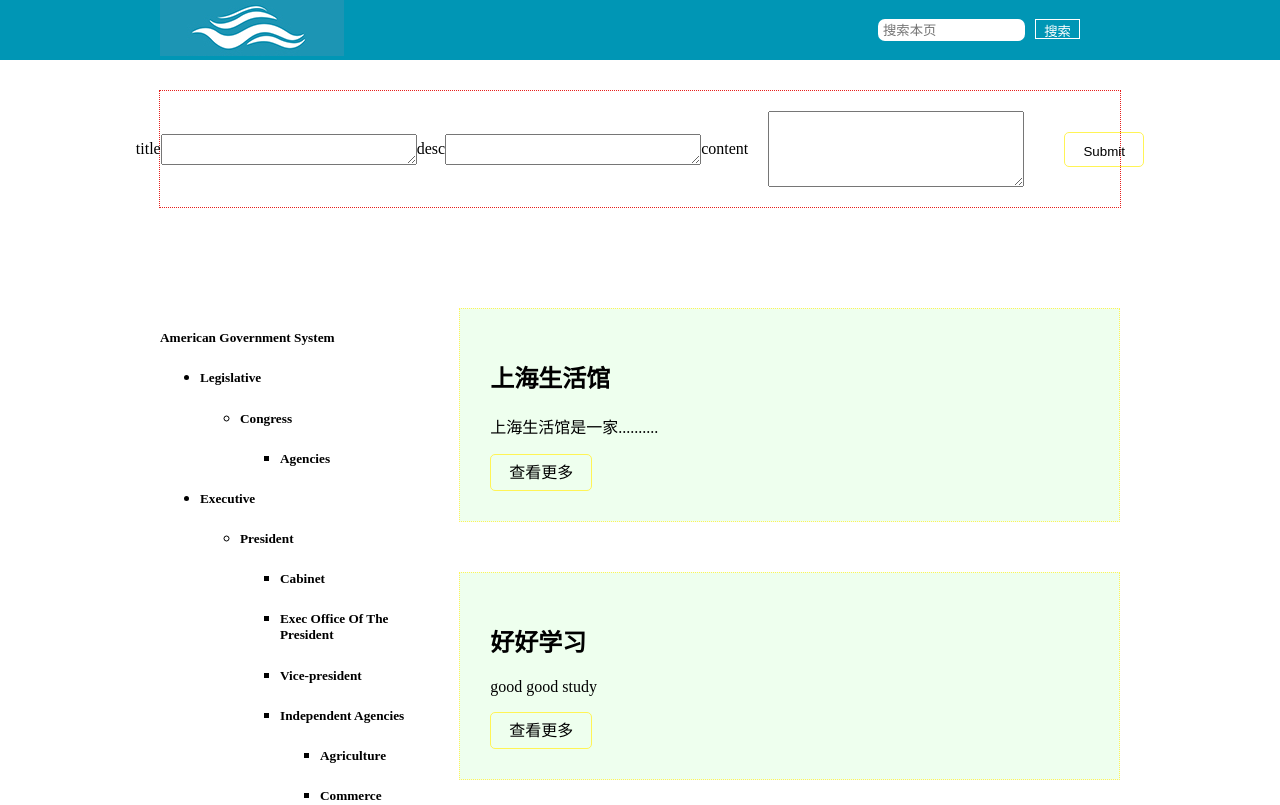
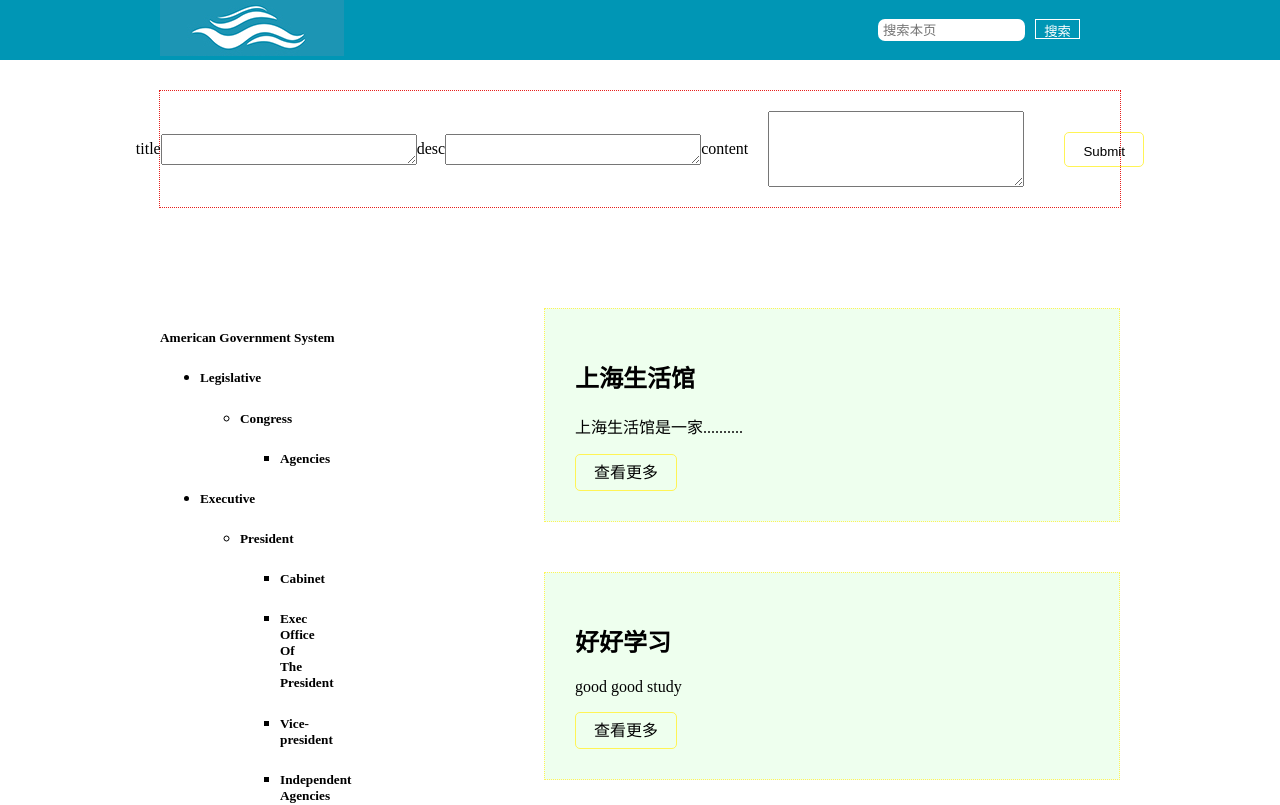
Before and after one commit to babydada/artical, a React (Create React App) app: page / in a window 1280 px wide. Shown: the top 805 px of the page. Built offline with nearby package versions, Linux system fonts and the light colour scheme; the HTML template or start-up script is replaced by a standard one.

Commit message:
调整树形菜单与文章的排版间隔

```diff
--- a/src/artical.js
+++ b/src/artical.js
@@ -9,7 +9,7 @@ class Artical extends Component {
   }
   render() {
     return (
-      <div style={{ width: '75%' }}>
+      <div style={{ width: '60%' }}>
         {this.props.artical.map((item, i) => (
           <ArticalItem title={item.title} desc={item.desc} content={item.content} key={i} />
         ))}
--- a/src/meau.js
+++ b/src/meau.js
@@ -77,7 +77,7 @@ class Meau extends Component {
     }
 
     return (
-      <div style={{ marginRight: '10px'}}>
+      <div style={{width:'40%'}}>
         <div>
           <h5 onClick={() => { this.toggle() }} className={classNameFinal}>
             {this.props.node.title}
```
